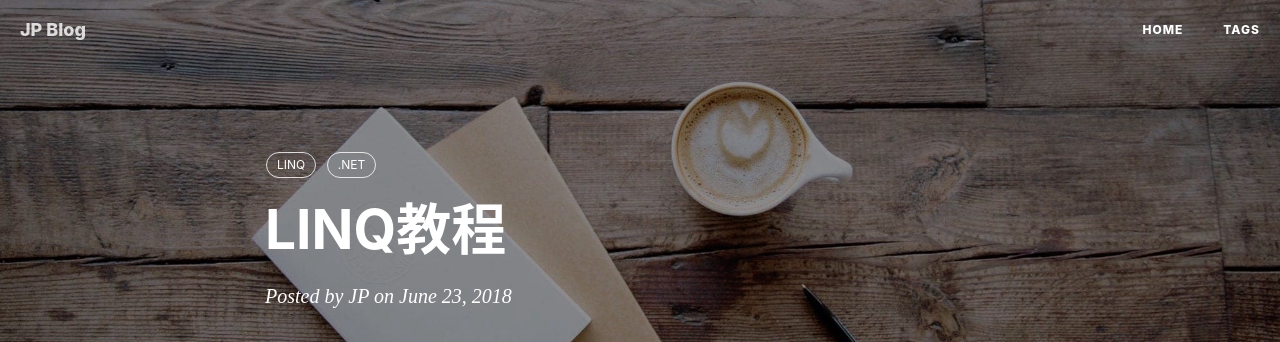
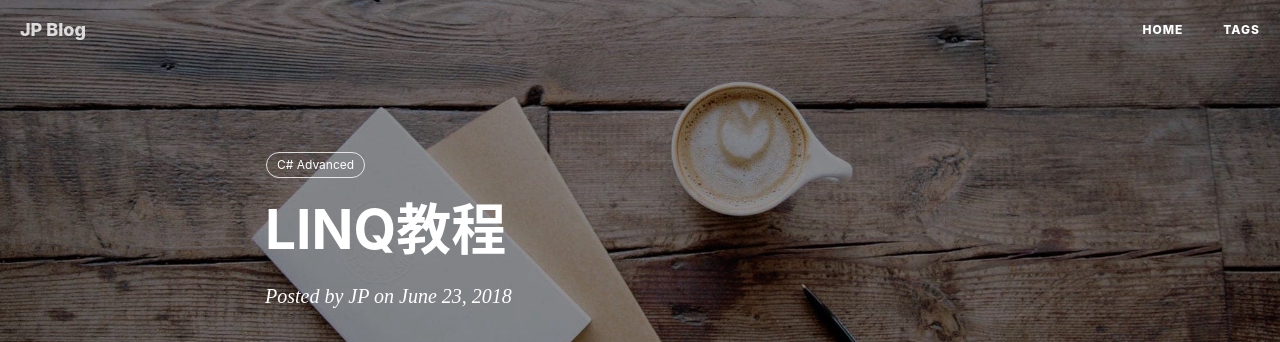
Before and after one commit to hongjiapeng/hongjiapeng.github.io, a Jekyll site: the page built from _posts/2018-06-23-LINQ.md, in a window 1280 px wide and 900 px high. Shown: the top 342 px of the window. Built offline with Jekyll 4.4.1, drawn with Linux system fonts in a browser that asks for light colours; nearby versions of some CDN libraries; comment, search, counter and statistics services are not loaded.

Commit message:
modify blog's tag

```diff
--- a/_posts/2018-06-23-LINQ.md
+++ b/_posts/2018-06-23-LINQ.md
@@ -7,8 +7,7 @@ author: JP
 header-img: img/post-bg-coffee.jpeg
 catalog: true
 tags:
-- LINQ
-- .NET
+- C# Advanced
 
 ---
 
```
